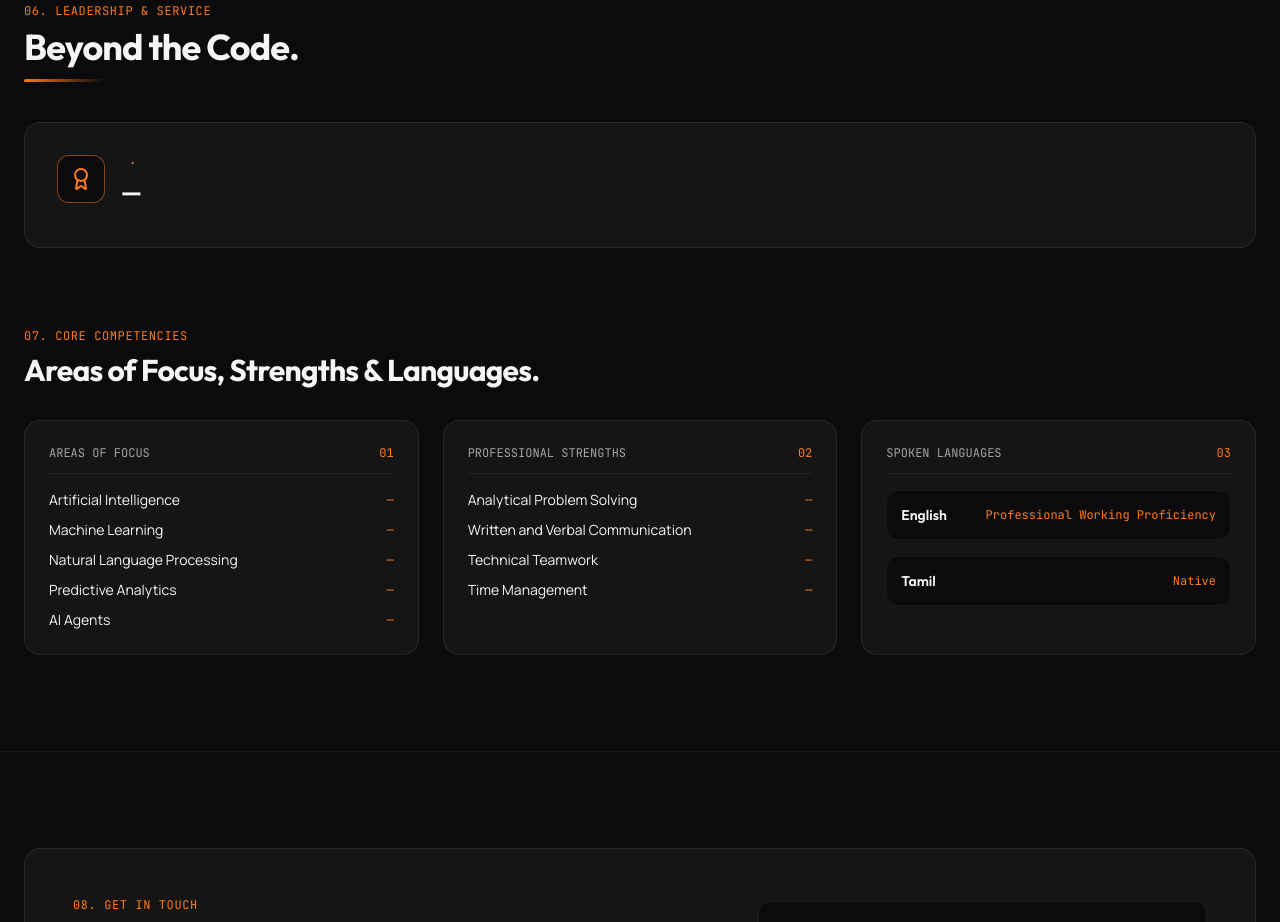
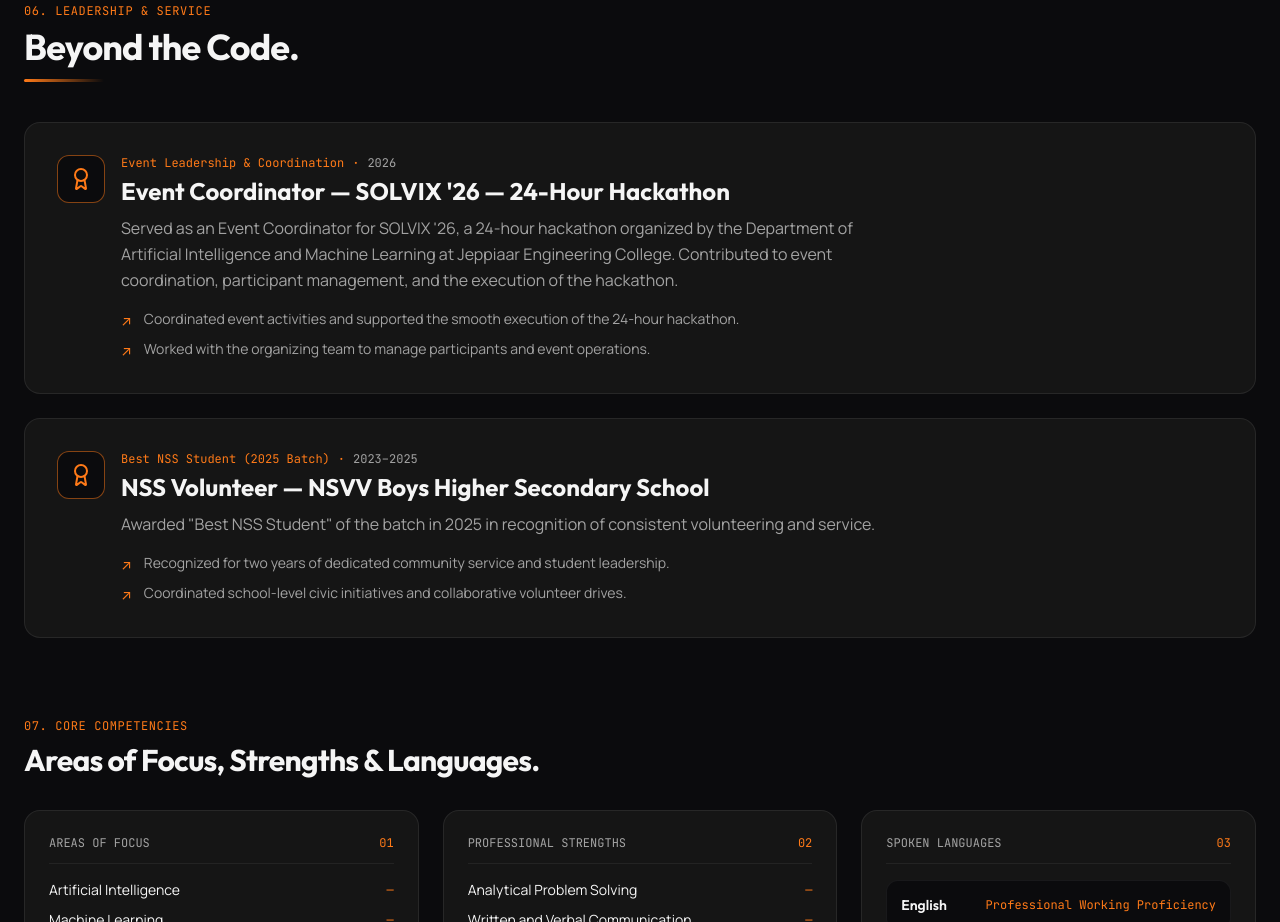
Before and after one commit to itzzkamalesh/Portfolio, a React (Vite) app in the folder Portfolio/: page / in a window 1280 px wide. Shown: the part 5500-6422 px from the top of the page. Built offline with nearby package versions, Linux system fonts and the light colour scheme.

Commit message:
Refactor Leadership and Strengths Section
Updated leadership section to dynamically render entries and improved comments for clarity.

```diff
--- a/Portfolio/src/components/LeadershipAndStrengthsSection.tsx
+++ b/Portfolio/src/components/LeadershipAndStrengthsSection.tsx
@@ -1,3 +1,4 @@
+
 import React from 'react';
 import { motion } from 'motion/react';
 import { Award } from 'lucide-react';
@@ -5,12 +6,12 @@ import { PORTFOLIO_DATA } from '../data/portfolioData';
 
 export const LeadershipAndStrengthsSection: React.FC = () => {
   const { leadership, strengthsAndInterests } = PORTFOLIO_DATA;
-  const leadershipEntries = leadership.entries;
 
   return (
     <section className="py-24 border-b border-white/[0.06]">
       <div className="max-w-7xl mx-auto px-6 space-y-20">
-        {/* Part 1: Leadership & Achievements ("Beyond the Code.") */}
+
+        {/* Part 1: Leadership & Achievements */}
         <motion.div
           initial={{ opacity: 0, y: 24 }}
           whileInView={{ opacity: 1, y: 0 }}
@@ -21,40 +22,83 @@ export const LeadershipAndStrengthsSection: React.FC = () => {
             <p className="font-mono text-xs text-[#FF7A18] tracking-wider uppercase mb-2">
               06. Leadership &amp; Service
             </p>
+
             <h2
               className="font-display text-3xl sm:text-4xl font-bold text-[#F5F5F5] tracking-tight"
               style={{ textWrap: 'balance' }}
             >
               {leadership.heading}
             </h2>
+
             <div className="mt-3 h-[3px] w-20 bg-gradient-to-r from-[#FF7A18] to-transparent rounded-full" />
           </div>
 
-          <div className="mt-10 bg-[#151515] border border-white/[0.08] hover:border-[#FF7A18]/60 rounded-2xl p-6 sm:p-8 transition-colors">
+          {/* Leadership Entries */}
+          <div className="mt-10 space-y-6">
+            {leadership.entries.map((entry, index) => (
+              <motion.div
+                key={`${entry.role}-${entry.organization}`}
+                initial={{ opacity: 0, y: 24 }}
+                whileInView={{ opacity: 1, y: 0 }}
+                viewport={{ once: true, amount: 0.2 }}
+                transition={{
+                  duration: 0.45,
+                  delay: index * 0.1,
+                  ease: [0.16, 1, 0.3, 1],
+                }}
+                className="bg-[#151515] border border-white/[0.08] hover:border-[#FF7A18]/60 rounded-2xl p-6 sm:p-8 transition-colors"
+              >
                 <div className="flex flex-col md:flex-row md:items-center justify-between gap-6">
                   <div className="flex items-start gap-4">
+                    {/* Icon */}
                     <div className="w-12 h-12 rounded-xl bg-[#0B0B0D] border border-[#FF7A18]/50 flex items-center justify-center shrink-0">
-                  <Award className="w-6 h-6 text-[#FF7A18]" aria-hidden="true" />
+                      <Award
+                        className="w-6 h-6 text-[#FF7A18]"
+                        aria-hidden="true"
+                      />
                     </div>
+
+                    {/* Content */}
                     <div>
                       <div className="flex flex-wrap items-center gap-2 text-xs font-mono text-[#FF7A18]">
-                    <span>{leadership.awardTitle}</span>
+                        <span>{entry.awardTitle}</span>
                         <span aria-hidden="true">·</span>
-                    <span className="text-[#A3A3A3] tabular-nums">{leadership.period}</span>
+                        <span className="text-[#A3A3A3] tabular-nums">
+                          {entry.period}
+                        </span>
                       </div>
+
                       <h3 className="font-display text-xl sm:text-2xl font-bold text-[#F5F5F5] mt-1">
-                    {leadership.role} — {leadership.organization}
+                        {entry.role} — {entry.organization}
                       </h3>
+
                       <p className="mt-2 text-sm sm:text-base text-[#A3A3A3] leading-relaxed max-w-3xl">
-                    {leadership.description}
+                        {entry.description}
                       </p>
-                </div>
+
+                      {/* Highlights */}
+                      {entry.highlights?.length > 0 && (
+                        <ul className="mt-4 space-y-2">
+                          {entry.highlights.map((highlight, highlightIndex) => (
+                            <li
+                              key={highlightIndex}
+                              className="flex items-start gap-3 text-sm text-[#A3A3A3]"
+                            >
+                              <span className="text-[#FF7A18] mt-0.5">↗</span>
+                              <span>{highlight}</span>
+                            </li>
+                          ))}
+                        </ul>
+                      )}
                     </div>
                   </div>
                 </div>
               </motion.div>
+            ))}
+          </div>
+        </motion.div>
 
-        {/* Part 2: Additional Interests, Professional Strengths & Languages */}
+        {/* Part 2: Core Competencies */}
         <div>
           <motion.div
             initial={{ opacity: 0, y: 20 }}
@@ -66,18 +110,24 @@ export const LeadershipAndStrengthsSection: React.FC = () => {
             <p className="font-mono text-xs text-[#FF7A18] tracking-wider uppercase mb-2">
               07. Core Competencies
             </p>
+
             <h3 className="font-display text-2xl sm:text-3xl font-bold text-[#F5F5F5] tracking-tight">
               Areas of Focus, Strengths &amp; Languages.
             </h3>
           </motion.div>
 
           <div className="grid grid-cols-1 md:grid-cols-3 gap-6">
+
             {/* Areas of Focus */}
             <motion.div
               initial={{ opacity: 0, y: 24 }}
               whileInView={{ opacity: 1, y: 0 }}
               viewport={{ once: true, amount: 0.2 }}
-              transition={{ duration: 0.45, delay: 0.05, ease: [0.16, 1, 0.3, 1] }}
+              transition={{
+                duration: 0.45,
+                delay: 0.05,
+                ease: [0.16, 1, 0.3, 1],
+              }}
               className="bg-[#151515] border border-white/[0.08] rounded-2xl p-6 flex flex-col justify-between"
             >
               <div>
@@ -85,11 +135,15 @@ export const LeadershipAndStrengthsSection: React.FC = () => {
                   <span>AREAS OF FOCUS</span>
                   <span className="text-[#FF7A18]">01</span>
                 </div>
+
                 <ul className="mt-4 space-y-2.5 text-sm text-[#F5F5F5]">
                   {strengthsAndInterests.areasOfFocus.map((area) => (
                     <li key={area} className="flex items-center justify-between">
                       <span>{area}</span>
-                      <span className="text-xs font-mono text-[#FF7A18]" aria-hidden="true">
+                      <span
+                        className="text-xs font-mono text-[#FF7A18]"
+                        aria-hidden="true"
+                      >
                         —
                       </span>
                     </li>
@@ -103,7 +157,11 @@ export const LeadershipAndStrengthsSection: React.FC = () => {
               initial={{ opacity: 0, y: 24 }}
               whileInView={{ opacity: 1, y: 0 }}
               viewport={{ once: true, amount: 0.2 }}
-              transition={{ duration: 0.45, delay: 0.12, ease: [0.16, 1, 0.3, 1] }}
+              transition={{
+                duration: 0.45,
+                delay: 0.12,
+                ease: [0.16, 1, 0.3, 1],
+              }}
               className="bg-[#151515] border border-white/[0.08] rounded-2xl p-6 flex flex-col justify-between"
             >
               <div>
@@ -111,11 +169,15 @@ export const LeadershipAndStrengthsSection: React.FC = () => {
                   <span>PROFESSIONAL STRENGTHS</span>
                   <span className="text-[#FF7A18]">02</span>
                 </div>
+
                 <ul className="mt-4 space-y-2.5 text-sm text-[#F5F5F5]">
                   {strengthsAndInterests.professionalStrengths.map((strength) => (
                     <li key={strength} className="flex items-center justify-between">
                       <span>{strength}</span>
-                      <span className="text-xs font-mono text-[#FF7A18]" aria-hidden="true">
+                      <span
+                        className="text-xs font-mono text-[#FF7A18]"
+                        aria-hidden="true"
+                      >
                         —
                       </span>
                     </li>
@@ -129,7 +191,11 @@ export const LeadershipAndStrengthsSection: React.FC = () => {
               initial={{ opacity: 0, y: 24 }}
               whileInView={{ opacity: 1, y: 0 }}
               viewport={{ once: true, amount: 0.2 }}
-              transition={{ duration: 0.45, delay: 0.19, ease: [0.16, 1, 0.3, 1] }}
+              transition={{
+                duration: 0.45,
+                delay: 0.19,
+                ease: [0.16, 1, 0.3, 1],
+              }}
               className="bg-[#151515] border border-white/[0.08] rounded-2xl p-6 flex flex-col justify-between"
             >
               <div>
@@ -137,6 +203,7 @@ export const LeadershipAndStrengthsSection: React.FC = () => {
                   <span>SPOKEN LANGUAGES</span>
                   <span className="text-[#FF7A18]">03</span>
                 </div>
+
                 <div className="mt-4 space-y-4">
                   {strengthsAndInterests.languages.map((item) => (
                     <div
@@ -146,6 +213,7 @@ export const LeadershipAndStrengthsSection: React.FC = () => {
                       <span className="font-display font-semibold text-sm text-[#F5F5F5]">
                         {item.language}
                       </span>
+
                       <span className="text-xs font-mono text-[#FF7A18]">
                         {item.proficiency}
                       </span>
@@ -154,6 +222,7 @@ export const LeadershipAndStrengthsSection: React.FC = () => {
                 </div>
               </div>
             </motion.div>
+
           </div>
         </div>
       </div>
```
Lines whose indentation alone changed are shown as unchanged.
